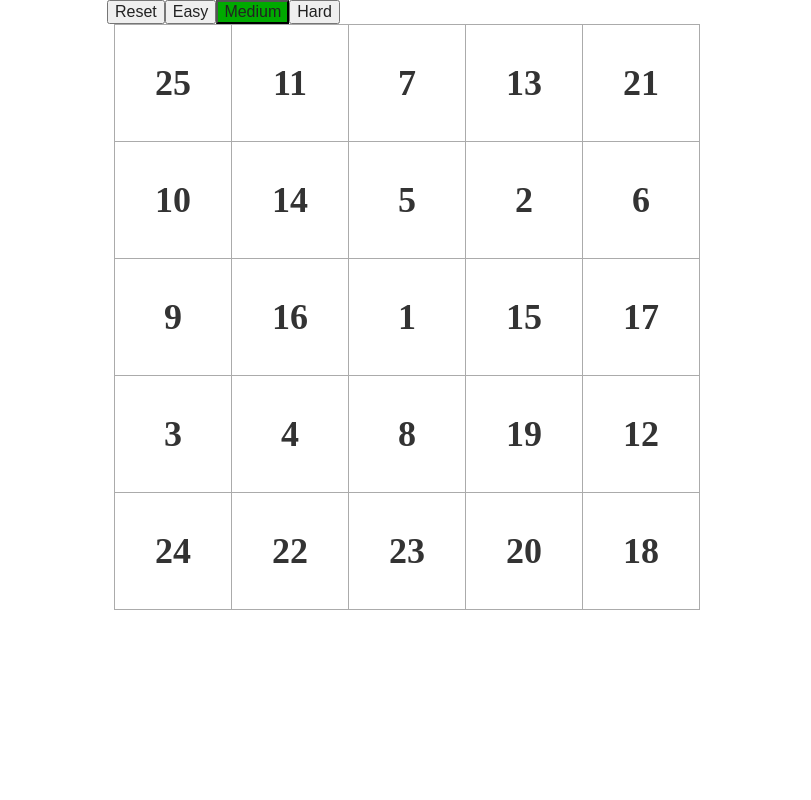
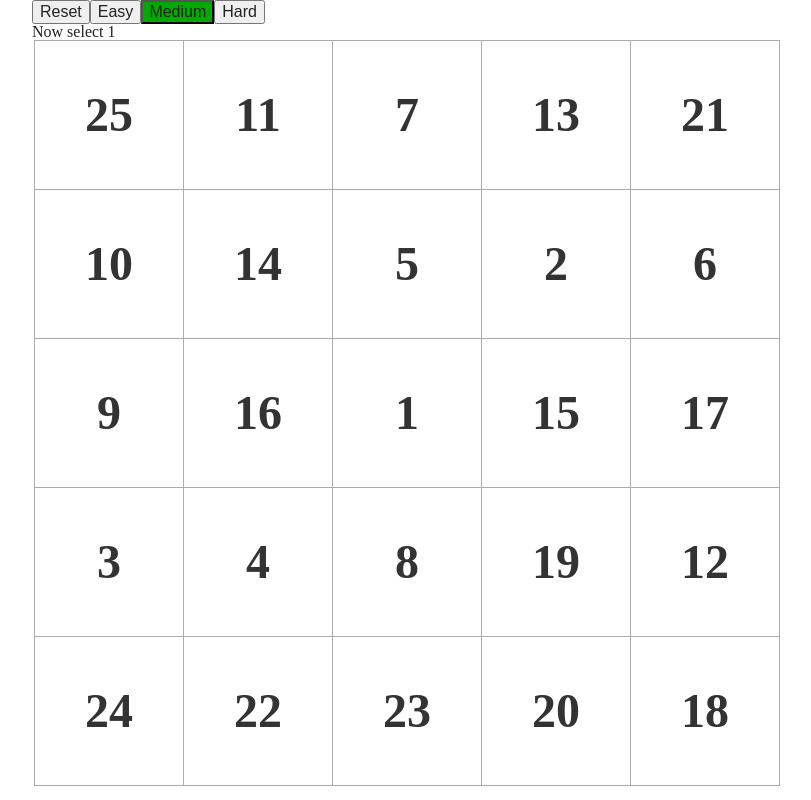
Before and after one commit to powerbot15/schulte-tables, a Vue app: page / in a window 1280 px wide. Shown: the whole page, without its empty margins (233-1044 px from the left). Built offline with nearby package versions, Linux system fonts and the light colour scheme.

Commit message:
detect chosen

```diff
--- a/src/App.vue
+++ b/src/App.vue
@@ -7,6 +7,9 @@
       @resetGame="resetGame"
       @setLevel="setLevel"
     />
+    <p>
+      Now select {{currentNumberCollected}}
+    </p>
     <schulte-table
       :numbers="numbers"
       @checkNumber="checkNumber"
@@ -39,6 +42,12 @@ export default {
     this.numbers = gameService.mixNumbers(25);
   },
 
+  computed: {
+    currentNumberCollected () {
+      return this.selectedNumbers.length === 25 ? 'All collected!' : this.selectedNumbers.length + 1;
+    }
+  },
+
   methods: {
     resetGame () {
       this.numbers = gameService.mixNumbers(25);
@@ -51,7 +60,10 @@ export default {
     },
     checkNumber (number) {
       console.log(number);
-      number.checked = true;
+      if (number.value === this.selectedNumbers.length + 1) {
+        number.checked = true;
+        this.selectedNumbers.push(number);
+      }
     }
   }
 }
@@ -59,7 +71,7 @@ export default {
 
 <style lang="scss">
   .app-wrap {
-    max-width: 600px;
+    max-width: 750px;
     margin: auto;
   }
 </style>
--- a/src/components/SchulteTable.vue
+++ b/src/components/SchulteTable.vue
@@ -8,7 +8,8 @@
       <td
         v-for="(innerNumber, innerIndex) in number"
         :key="innerIndex * 10"
-        :class="'cell-' + number.length + ' ' + passed(innerNumber)"
+        class="cell"
+        :class="passed(innerNumber)"
         @click="checkNumber(innerNumber)"
       >
         {{innerNumber.value}}
@@ -47,12 +48,12 @@ export default {
     border-collapse: collapse;
     margin: auto;
 
-    .cell-5 {
-      padding: 40px;
+    .cell {
+      padding: 50px;
       border: 1px solid #ababab;
       cursor: pointer;
       text-align: center;
-      font-size: 36px;
+      font-size: 48px;
       font-weight: 700;
       color: #333;
     }
```
